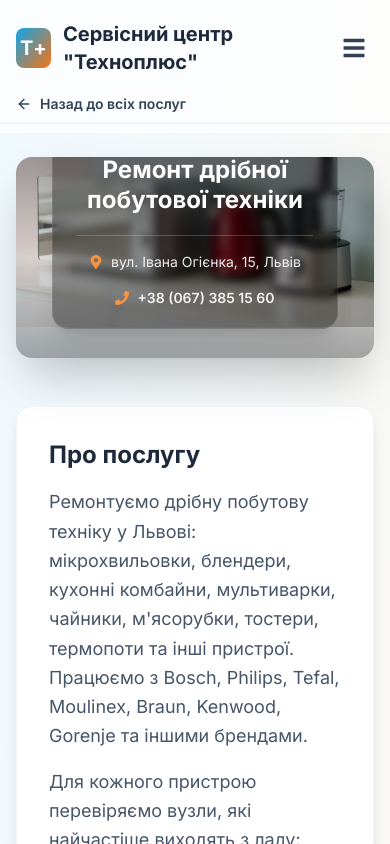
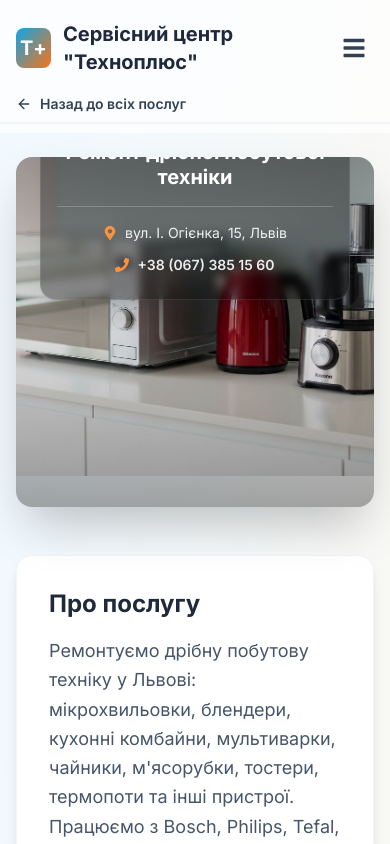
Before and after one commit to Areboot-andrew/Texnoplus, a React (Vite) app: page /service/appliances in a window 390 px wide. Shown: the top 844 px of the page. Built offline with nearby package versions, Linux system fonts and the light colour scheme.

Commit message:
Fix mobile banner cutoff in ServicePage

```diff
--- a/src/pages/ServicePage.tsx
+++ b/src/pages/ServicePage.tsx
@@ -404,24 +404,24 @@ const ServicePage: React.FC<ServicePageProps> = ({ categories, setHeaderBottomCo
                             <ParallaxSection
                                 backgroundImage={category.image}
                                 overlayClassName="bg-gradient-to-b from-black/35 via-black/10 to-black/35"
-                                className="relative rounded-2xl overflow-hidden shadow-2xl aspect-video lg:aspect-square"
+                                className="relative rounded-2xl overflow-hidden shadow-2xl min-h-[350px] sm:min-h-[400px] lg:aspect-square"
                             >
-                                <div className="absolute inset-0 flex items-center justify-center p-6 text-center">
-                                    <div className="max-w-[92%] rounded-2xl bg-black/35 backdrop-blur-sm px-6 py-5 border border-white/10 shadow-xl">
-                                        <div className="text-4xl mb-3">{category.icon}</div>
-                                        <div className="text-white/80 text-sm font-medium mb-2">
+                                <div className="absolute inset-0 flex items-center justify-center p-4 sm:p-6 text-center">
+                                    <div className="max-w-[95%] sm:max-w-[92%] rounded-2xl bg-black/35 backdrop-blur-sm px-4 py-6 sm:px-6 sm:py-5 border border-white/10 shadow-xl">
+                                        <div className="text-3xl sm:text-4xl mb-2 sm:mb-3">{category.icon}</div>
+                                        <div className="text-white/80 text-xs sm:text-sm font-medium mb-2">
                                             Послуги / {category.title}
                                         </div>
-                                        <h1 className="text-white text-2xl sm:text-3xl lg:text-4xl font-bold leading-tight">
+                                        <h1 className="text-white text-xl sm:text-3xl lg:text-4xl font-bold leading-tight">
                                             {pageHeading}
                                         </h1>
-                                        <div className="mt-5 pt-4 border-t border-white/20 flex flex-col sm:flex-row items-center justify-center gap-4 text-white/90 text-sm">
+                                        <div className="mt-4 sm:mt-5 pt-4 border-t border-white/20 flex flex-col sm:flex-row items-center justify-center gap-3 sm:gap-4 text-white/90 text-sm">
                                             <div className="flex items-center gap-2">
-                                                <FaMapMarkerAlt className="text-accent-400" />
-                                                <span>вул. Івана Огієнка, 15, Львів</span>
+                                                <FaMapMarkerAlt className="text-accent-400 flex-shrink-0" />
+                                                <span>вул. І. Огієнка, 15, Львів</span>
                                             </div>
                                             <a href="tel:+380673851560" className="flex items-center gap-2 hover:text-accent-300 transition-colors">
-                                                <FaPhone className="text-accent-400" />
+                                                <FaPhone className="text-accent-400 flex-shrink-0" />
                                                 <span className="font-semibold">+38 (067) 385 15 60</span>
                                             </a>
                                         </div>
```
